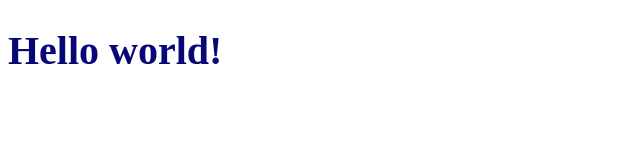
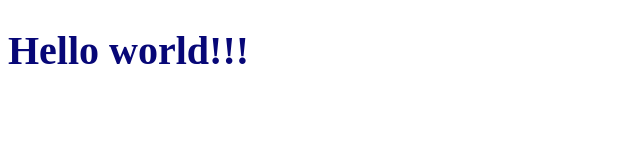
Before and after one commit to Den-Evt/first-project, a plain HTML site: page index.html in a window 1280 px wide. Shown: the full height of the page, 0-640 px from the left. Drawn offline with Linux system fonts and the light colour scheme.

Commit message:
git status!

```diff
--- a/index.html
+++ b/index.html
@@ -7,6 +7,6 @@
   <title>Document</title>
 </head>
 <body>
-  <h1 class="title">Hello world!</h1>
+  <h1 class="title">Hello world!!!</h1>
 </body>
 </html>
```
